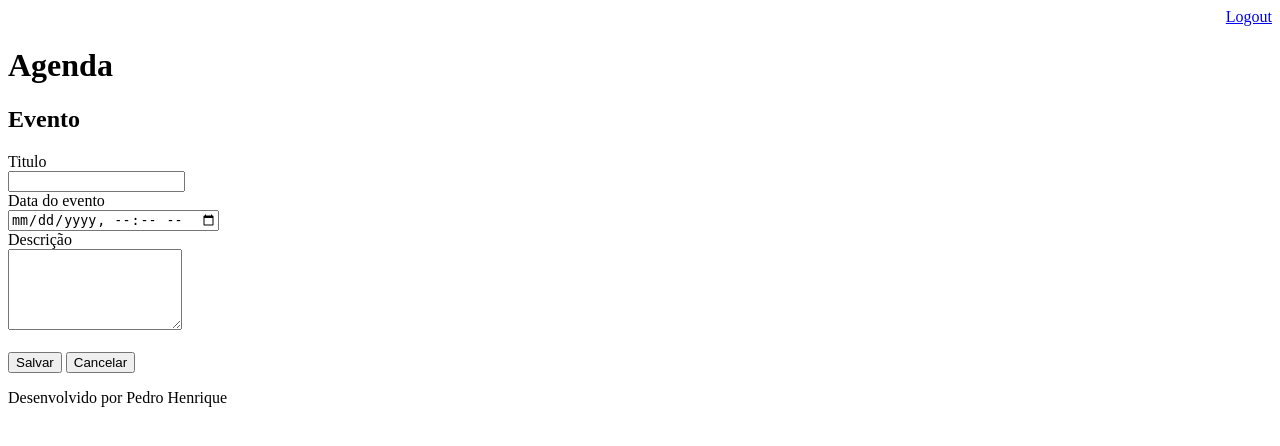
After one commit to PedroOliveiraHenrique/agenda, a Django app: page /agenda/evento/ in a window 1280 px wide. The commit adds this page. Shown: the top 446 px of the page. Run offline with Django 4.2, Linux system fonts and the light colour scheme; a user stored in the database is signed in.

Commit message:
Incluido template para incersão para eventos da agenda, incluido o gitignore para ignorar os arquivos compilados

```diff
--- a/agenda/urls.py
+++ b/agenda/urls.py
@@ -21,6 +21,8 @@ from django.views.generic import RedirectView
 urlpatterns = [
     path('admin/', admin.site.urls),
     path('agenda/', views.lista_eventos),
+    path('agenda/evento/', views.evento),
+    path('agenda/evento/submit', views.submit_evento),
     path('', RedirectView.as_view(url='/agenda/')),
     path('login/', views.login_user),
     path('login/submit', views.submit_login),
--- a/core/views.py
+++ b/core/views.py
@@ -34,3 +34,20 @@ def lista_eventos(request):
     evento = Evento.objects.filter(usuario=usuario)
     dados = {'eventos':evento}
     return render(request, 'agenda.html', dados)
+
+@login_required(login_url='/login/')
+def evento(request):
+    return render(request, 'evento.html')
+
+@login_required(login_url='/login/')
+def submit_evento(request):
+    if request.POST:
+        titulo = request.POST.get('titulo')
+        data_evento = request.POST.get('data_evento')
+        descricao = request.POST.get('descricao')
+        usuario = request.user
+        Evento.objects.create(titulo=titulo,
+                              data_evento=data_evento,
+                              descricao=descricao,
+                              usuario=usuario)
+    return redirect('/')
--- a/templates/agenda.html
+++ b/templates/agenda.html
@@ -2,6 +2,10 @@
 
 {% block content %}
     <h2>Agendamentos</h2>
+
+    <a href="evento/">
+        <button type="button">Novo evento</button>
+    </a>
 
     <ul style="font-size: 18px">
 
--- /dev/null
+++ b/templates/evento.html
@@ -0,0 +1,27 @@
+{% extends "model-page.html" %}
+
+{% block content %}
+
+    <h2>Evento</h2>
+
+<form action="submit" method="POST"> {% csrf_token %}
+    <label>Titulo</label>
+    <br>
+    <input type="text" name="titulo" size="19">
+    <br>
+    <label>Data do evento</label>
+    <br>
+    <input type="datetime-local" name="data_evento">
+    <br>
+    <label>Descrição</label>
+    <br>
+    <textarea name="descricao" rows="5" cols="19"></textarea>
+    <br>
+    <br>
+    <button type="submit">Salvar</button>
+
+    <a href="/">
+        <button type="button">Cancelar</button>
+    </a>
+</form>
+{% endblock %}
```
Also changed, not shown: db.sqlite3, 1 other file.
